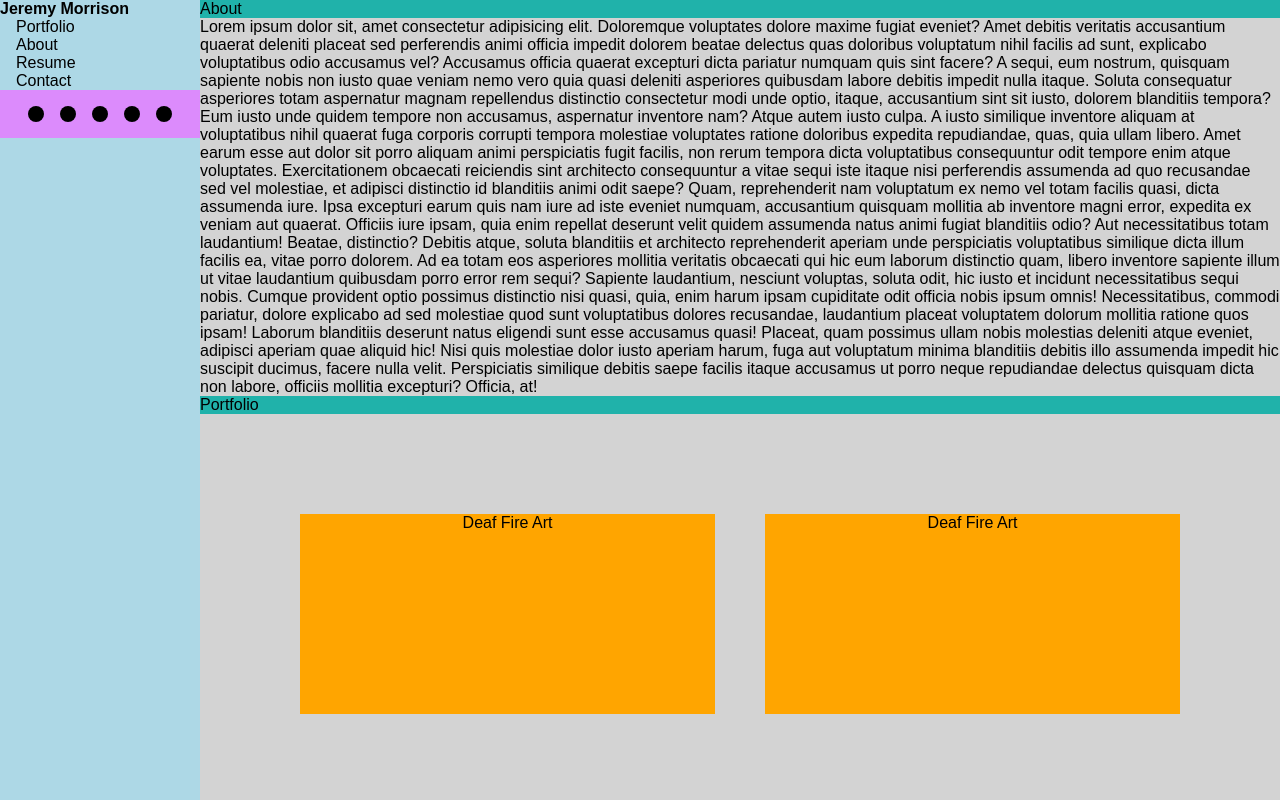
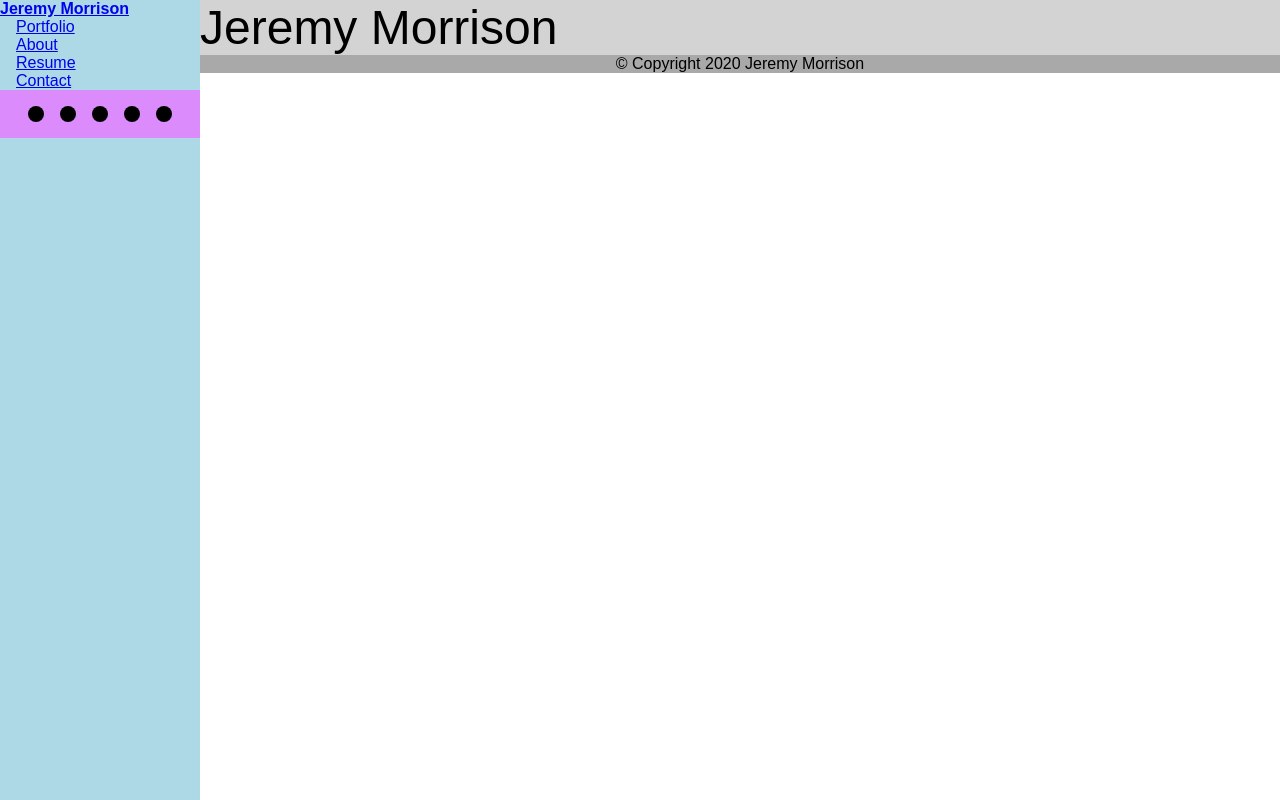
Before and after one commit to jemorriso/jeremymorrison.ca, a React (Create React App) app: page / in a window 1280 px wide. Shown: the top 800 px of the page. Built offline with nearby package versions, Linux system fonts and the light colour scheme.

Commit message:
Add React Router, links, and routes

```diff
--- a/package.json
+++ b/package.json
@@ -8,8 +8,8 @@
     "@testing-library/user-event": "^7.2.1",
     "react": "^16.13.1",
     "react-dom": "^16.13.1",
+    "react-router-dom": "^5.2.0",
     "react-scripts": "3.4.1",
-    "react-scroll": "^1.7.16",
     "styled-components": "^5.1.1"
   },
   "scripts": {
--- a/src/App.js
+++ b/src/App.js
@@ -2,6 +2,7 @@ import React from 'react';
 // styled here is the local alias for the default export, while createGlobalStyle is another export from styled-components
 import styled, { createGlobalStyle } from 'styled-components';
 import { v4 as uuidv4 } from 'uuid';
+import { BrowserRouter as Router, Switch, Link, Route } from 'react-router-dom';
 
 import Sidebar from './components/Sidebar';
 import Footer from './components/Footer';
@@ -10,6 +11,7 @@ import About from './components/About';
 import Portfolio from './components/Portfolio';
 import Resume from './components/Resume';
 import Contact from './components/Contact';
+import Landing from './components/Landing';
 
 import './css/reset.css';
 
@@ -57,17 +59,32 @@ class App extends React.Component {
 
   render() {
     return (
+      <Router>
         <Wrapper>
           <GlobalStyle />
           <Sidebar />
           <ContentWrapper>
+            <Switch>
+              <Route path="/about">
                 <About />
+              </Route>
+              <Route path="/portfolio">
                 <Portfolio />
+              </Route>
+              <Route path="/resume">
                 <Resume />
+              </Route>
+              <Route path="/contact">
                 <Contact />
+              </Route>
+              <Route path="/">
+                <Landing />
+              </Route>
+            </Switch>
             <Footer />
           </ContentWrapper>
         </Wrapper>
+      </Router>
     );
   }
 }
--- a/src/components/Brand.js
+++ b/src/components/Brand.js
@@ -1,8 +1,13 @@
 import React from 'react';
 import styled from 'styled-components';
+import { BrowserRouter as Router, Switch, Link, Route } from 'react-router-dom';
 
 function Brand(props) {
-  return <h1>Jeremy Morrison</h1>;
+  return (
+    <h1>
+      <Link to="/">Jeremy Morrison</Link>
+    </h1>
+  );
 }
 
 export default Brand;
--- a/src/components/Navbar.js
+++ b/src/components/Navbar.js
@@ -1,6 +1,6 @@
 import React from 'react';
-import { Link, animateScroll } from 'react-scroll';
 import styled from 'styled-components';
+import { BrowserRouter as Router, Switch, Link, Route } from 'react-router-dom';
 
 const Nav = styled.nav`
   /* background-color: lightblue;
@@ -24,10 +24,18 @@ function Navbar(props) {
     <Nav>
       <Ul className="nav-items">
         {/* use Link in each li */}
-        <Li>Portfolio</Li>
-        <Li>About</Li>
-        <Li>Resume</Li>
-        <Li>Contact</Li>
+        <Li>
+          <Link to="/portfolio">Portfolio</Link>
+        </Li>
+        <Li>
+          <Link to="/about">About</Link>
+        </Li>
+        <Li>
+          <Link to="/resume">Resume</Link>
+        </Li>
+        <Li>
+          <Link to="/contact">Contact</Link>
+        </Li>
       </Ul>
     </Nav>
   );
```
Also changed, not shown: 1 other file (tests, documents, lock files or other folders). Lines whose indentation alone changed are shown as unchanged.
